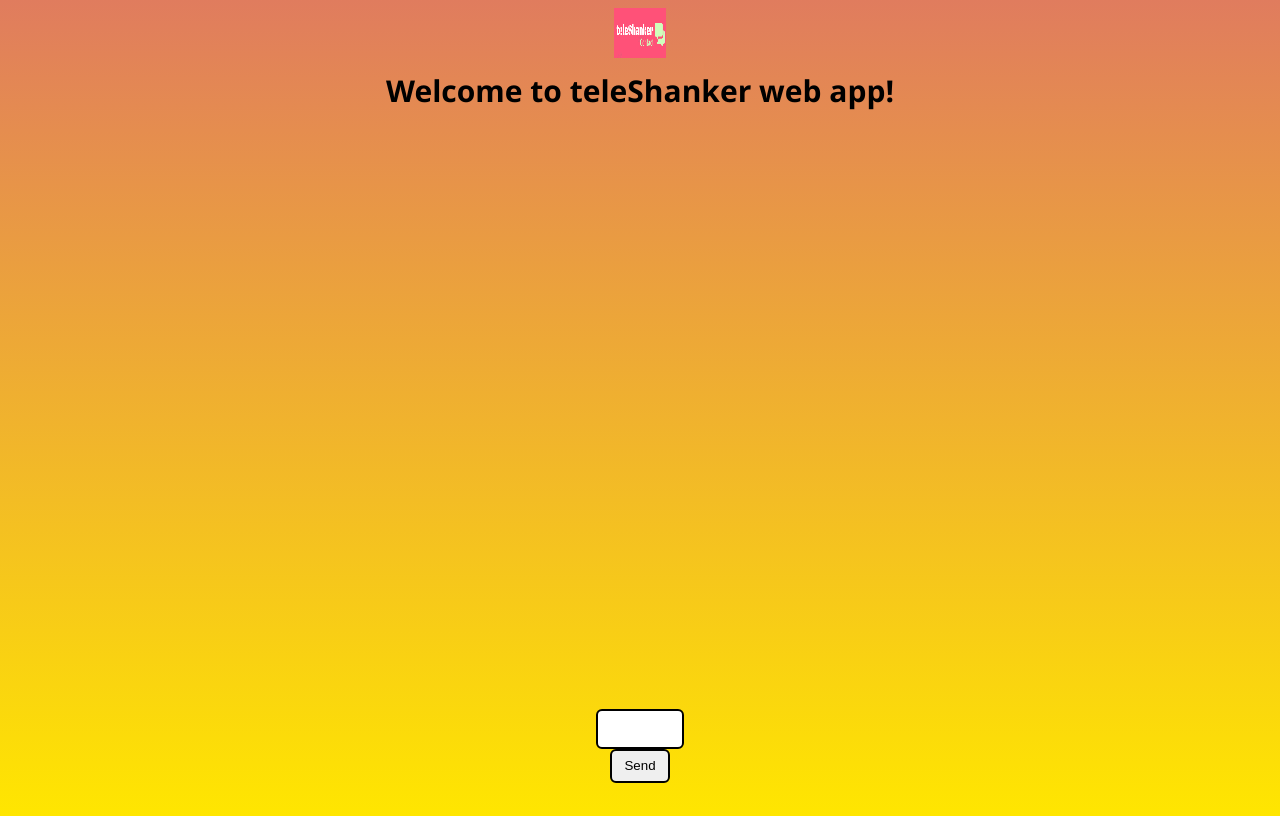
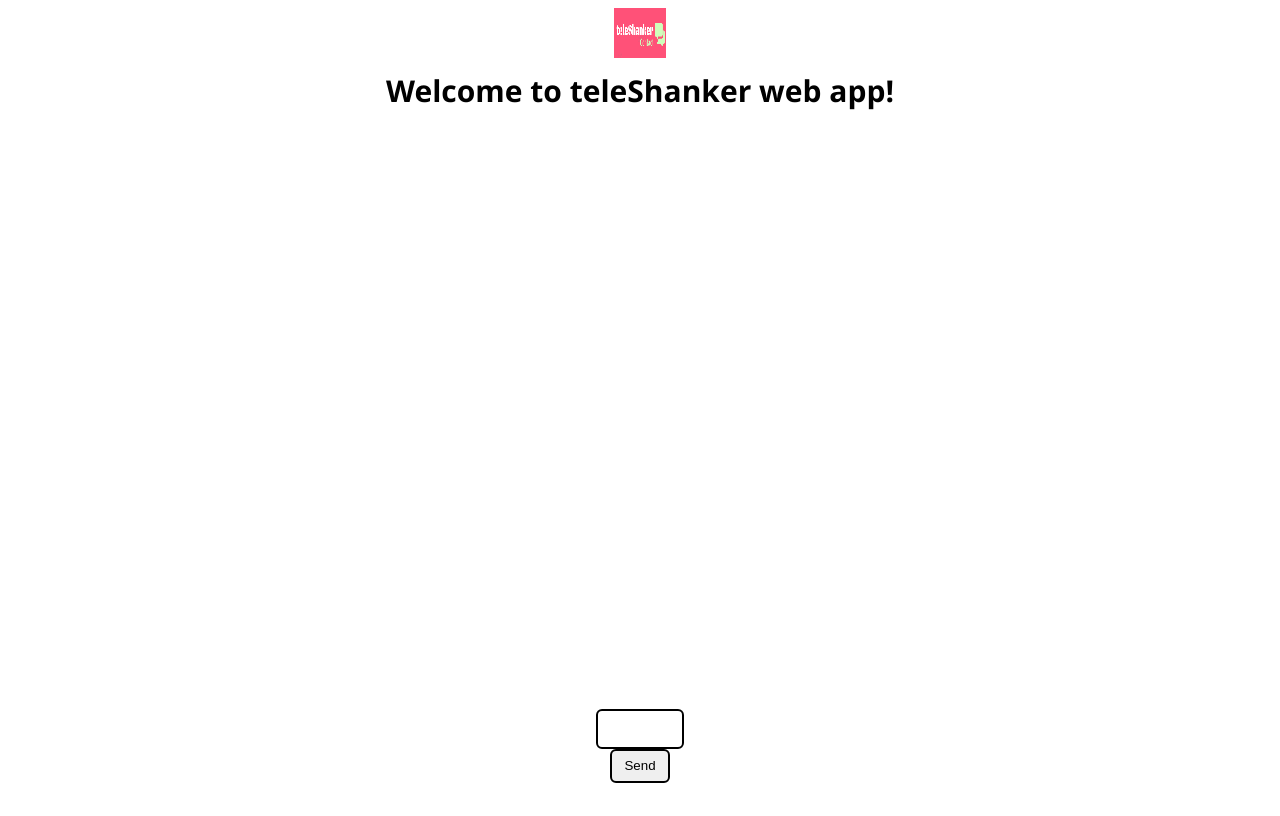
Before and after one commit to Shankerclasses2020/teleShanker, a plain HTML site: page index.html in a window 1280 px wide. Drawn offline with nearby package versions, Linux system fonts and the light colour scheme.

Commit message:
Update style.css

```diff
--- a/style.css
+++ b/style.css
@@ -1,5 +1,6 @@
 body{
-    background-image: linear-gradient(rgb(224, 124, 94),rgb(255, 230, 0));
+    /*background-image: linear-gradient(rgb(224, 124, 94),rgb(255, 230, 0));*/
+    background-image: #FC4445;
     height: 100vh;
 }
 
```
